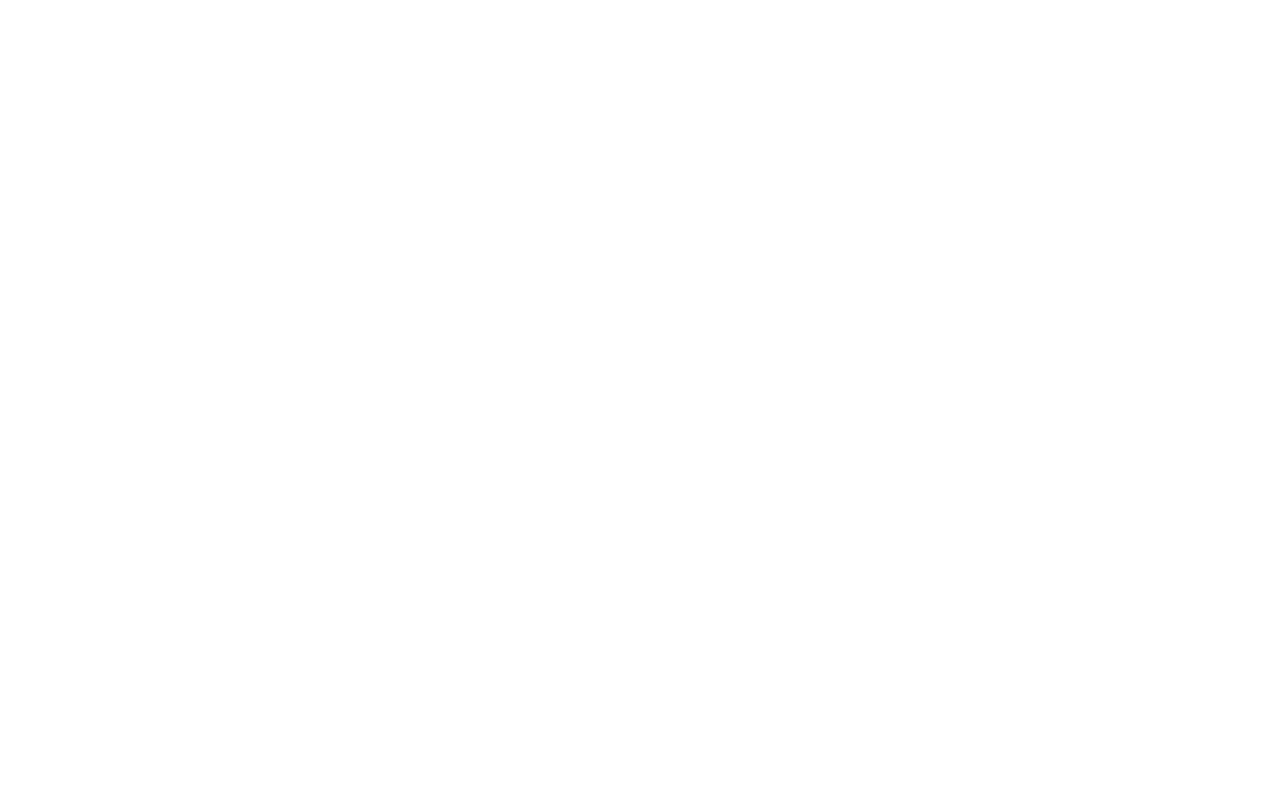
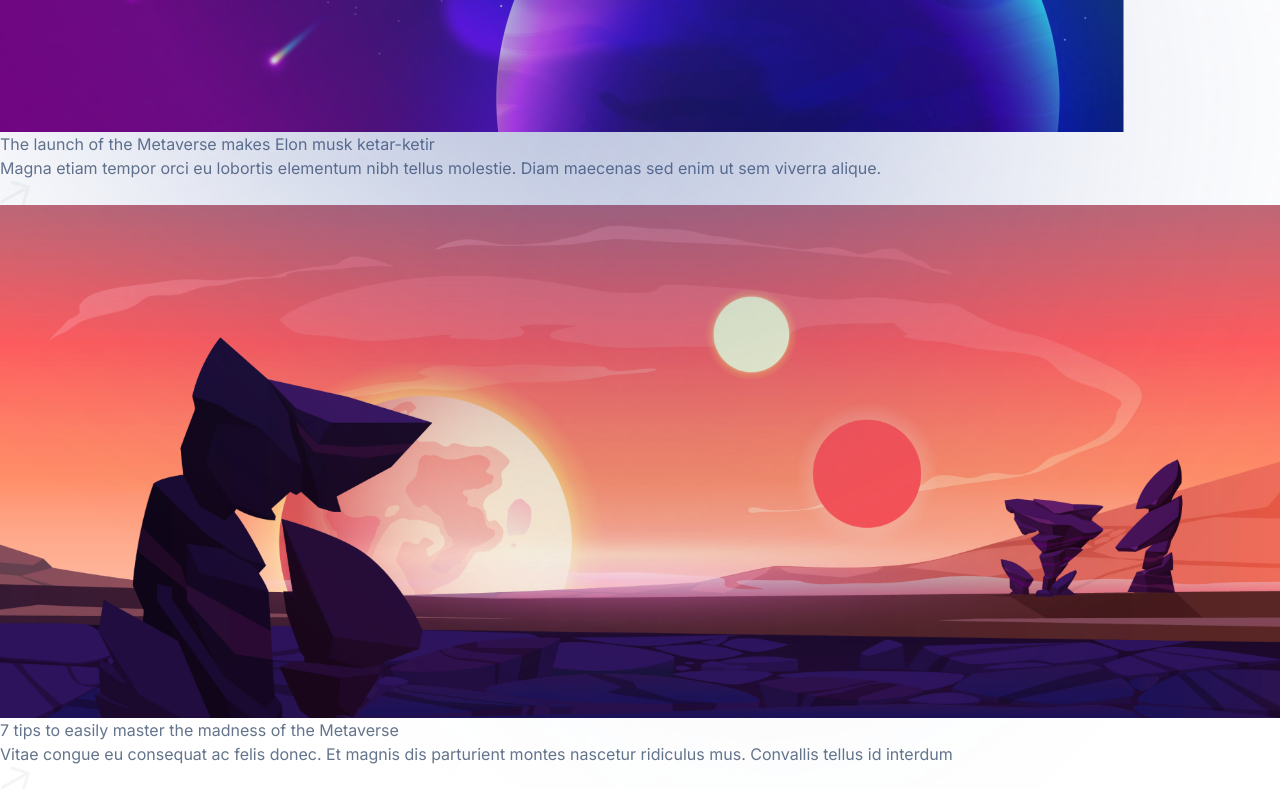
Before and after one commit to john-bars/Metaversus, a Next.js app: page / in a window 1280 px wide. Shown: the part 4960-5749 px from the top of the page. Before the commit the page ends 4438 px from the top, so only its background shows below. Built offline with nearby package versions, Linux system fonts and the light colour scheme.

Commit message:
put the basic parts of the InsideCard component.

```diff
--- a/components/InsightCard.jsx
+++ b/components/InsightCard.jsx
@@ -1,7 +1,23 @@
-import React from "react";
+"use client";
 
-const InsightCard = () => {
-  return <div>InsightCard</div>;
+import { motion } from "framer-motion";
+import { fadeIn } from "@/utils/motion";
+
+const InsightCard = ({ imgUrl, title, subtitle, index }) => {
+  return (
+    <motion.div>
+      <img src={imgUrl} alt="planet-01" />
+      <div>
+        <div>
+          <h4>{title}</h4>
+          <h4>{subtitle}</h4>
+        </div>
+        <div>
+          <img src="arrow.svg" alt="arrow" />
+        </div>
+      </div>
+    </motion.div>
+  );
 };
 
 export default InsightCard;
```
